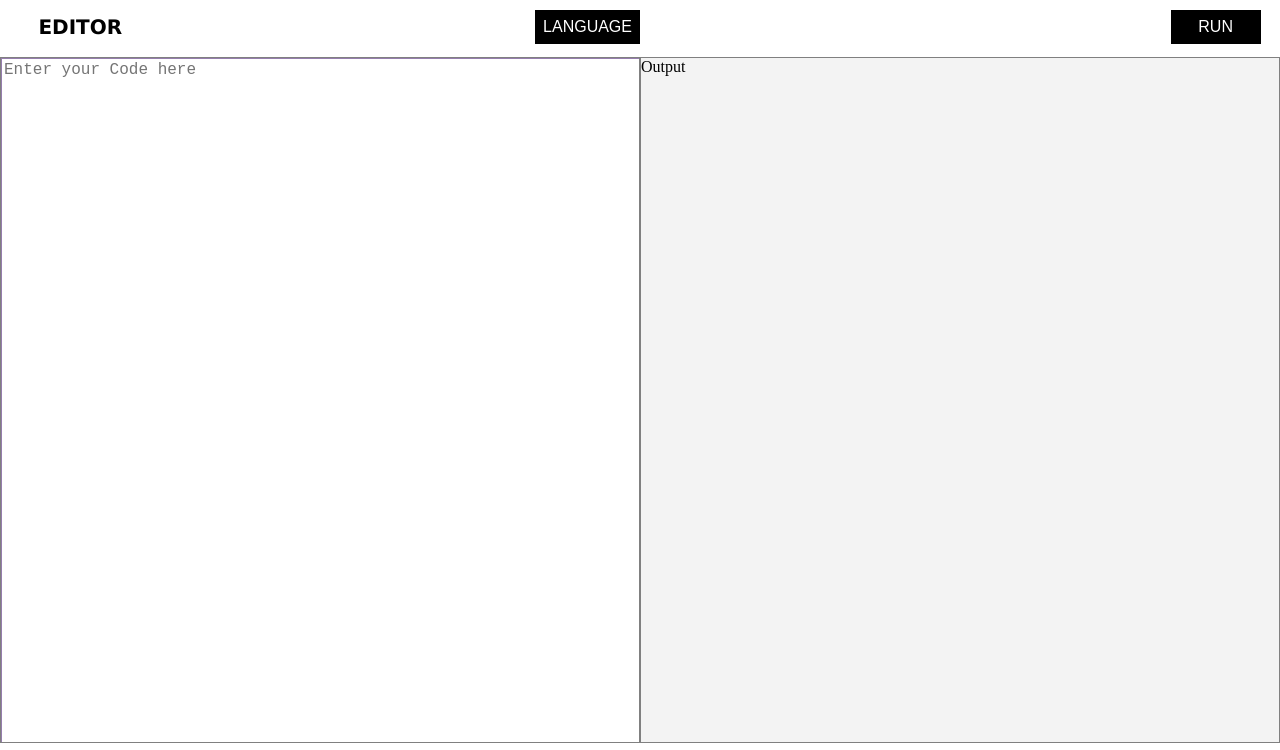
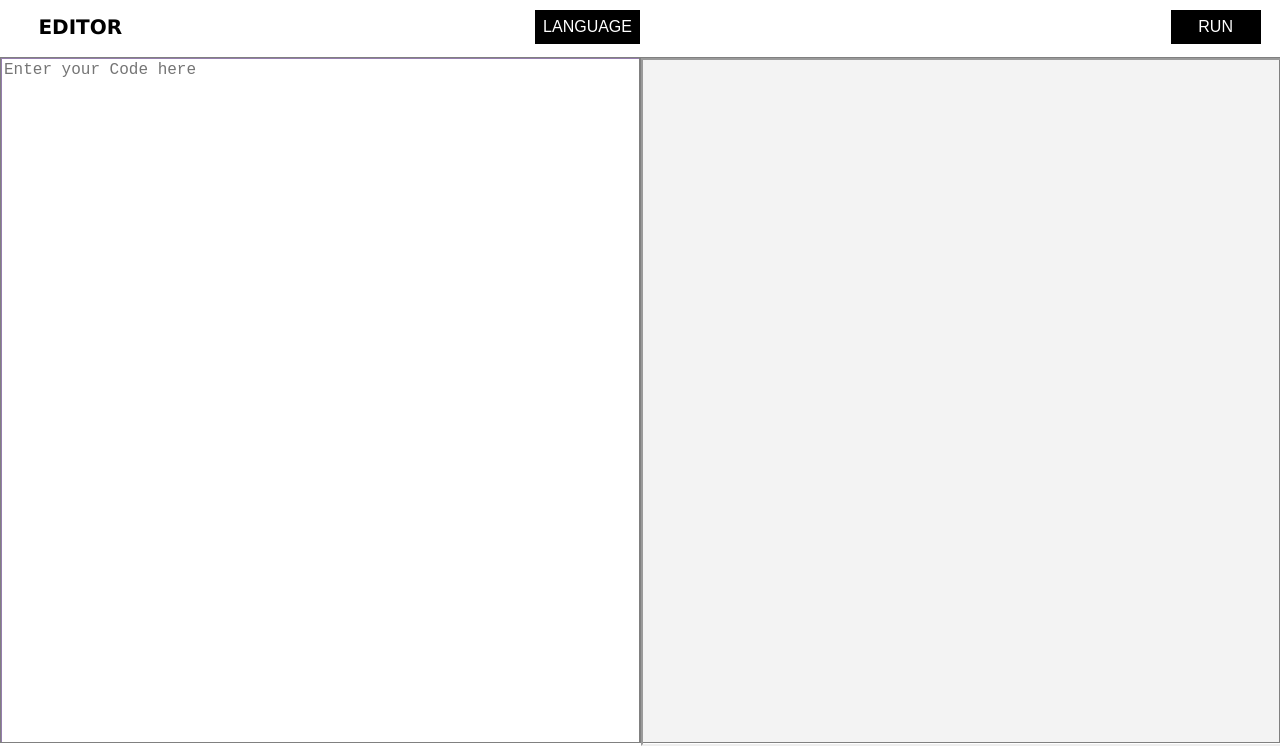
Before and after one commit to Shrey681/Online-IDE, a plain HTML site: page home.html in a window 1280 px wide. Shown: the part 57-807 px from the top of the page. Drawn offline with Linux system fonts and the light colour scheme.

Commit message:
Add iframe

```diff
--- a/home.html
+++ b/home.html
@@ -30,7 +30,9 @@
   <div class = "Input">
     <textarea id="textarea1" class="input shadow" name="name" wrap="off" placeholder="Enter your Code here"></textarea>
   </div>
-  <div class = "Output">Output</div>
+  <div class = "Output">
+    <iframe id = "output"></iframe>
+  </div>
   </div>
 
 </body>
--- a/style.css
+++ b/style.css
@@ -130,3 +130,9 @@ textarea {
   background-color: #f3f3f3;
   color: #000;
 }
+
+#output{
+  flex: 1;
+  width: 100%;
+  height: 100%
+}
```
